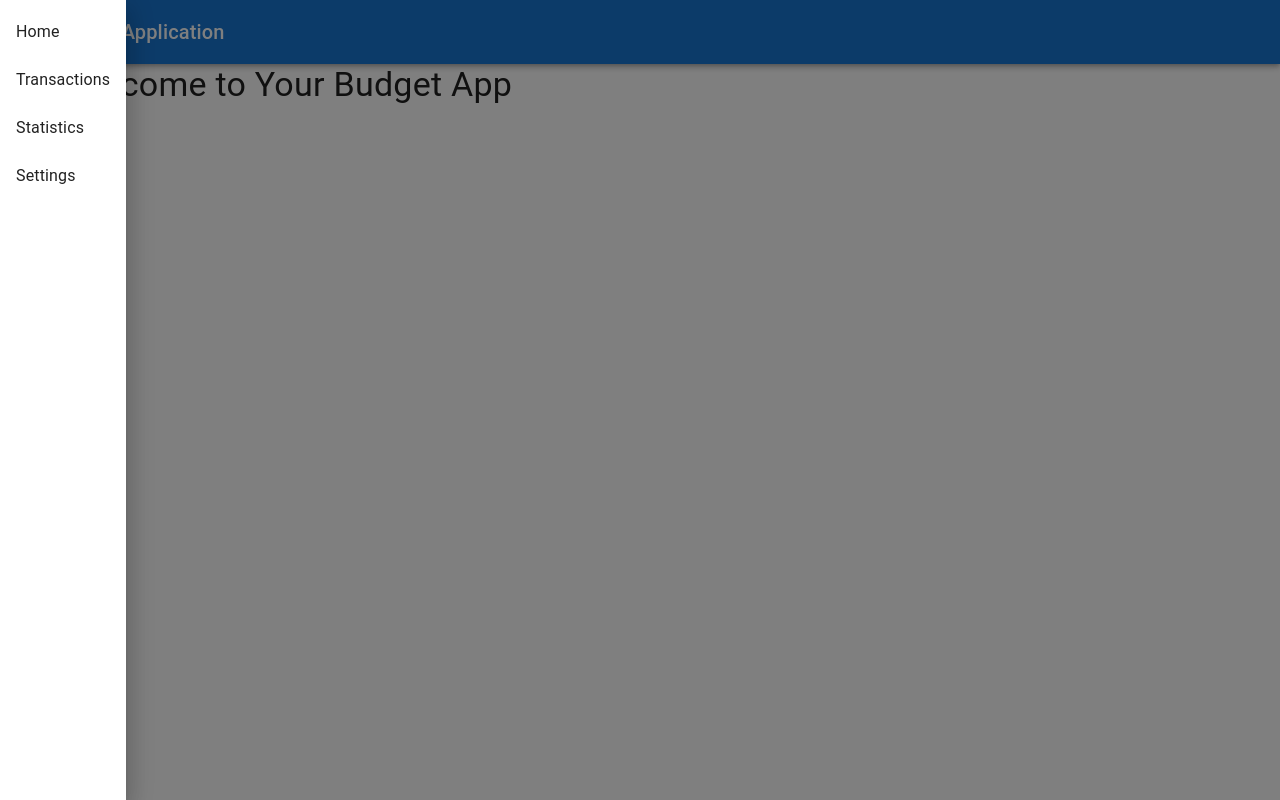
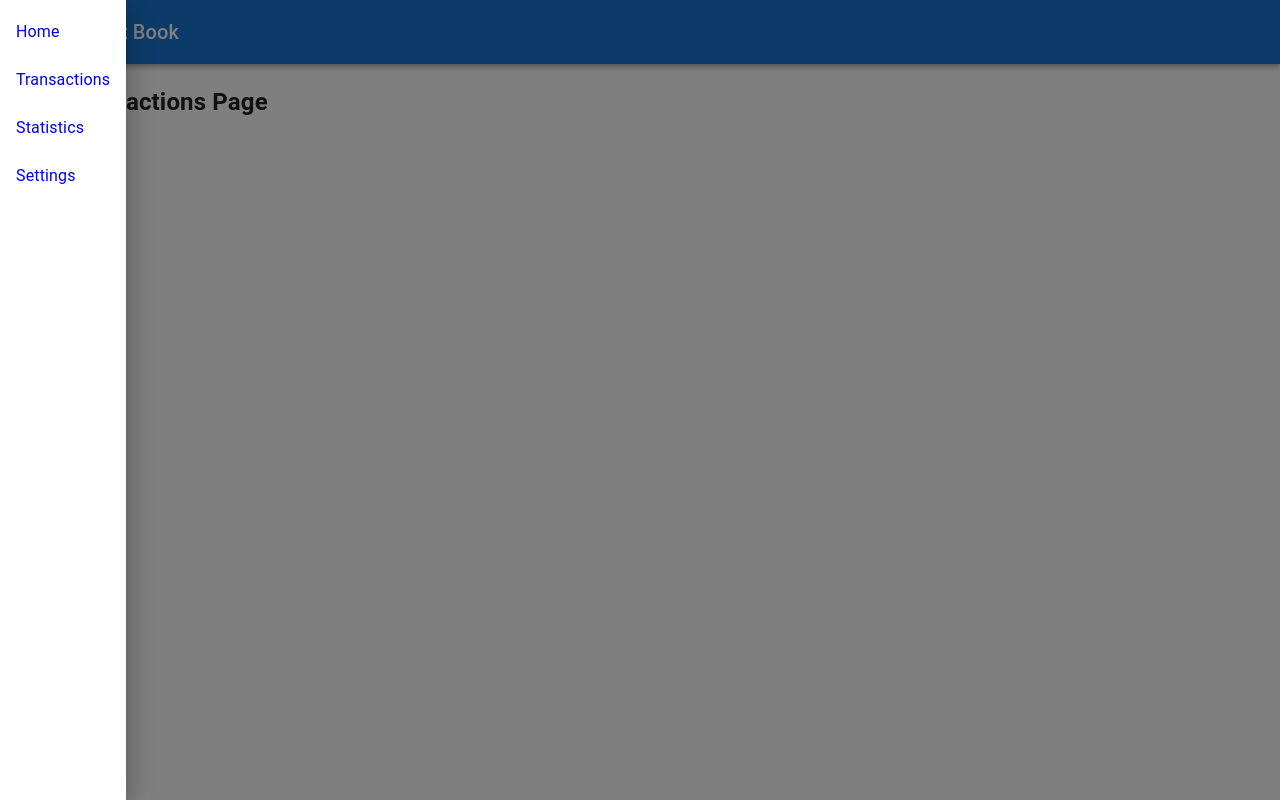
Before and after one commit to woojin18/abproject, a React (Create React App) app: page /transactions in a window 1280 px wide. Both pictures are taken after a click on the button "menu". Built offline with nearby package versions, Linux system fonts and the light colour scheme.

Commit message:
라우터 개념 추가

```diff
--- a/src/App.js
+++ b/src/App.js
@@ -1,9 +1,7 @@
 // src/App.jsx
 import React from 'react';
-import { Container, Typography } from '@mui/material';
-import { createTheme, ThemeProvider } from '@mui/material/styles';
-import CssBaseline from '@mui/material/CssBaseline';
-import Sidebar from './components/Sidebar';
+import { ThemeProvider, createTheme, CssBaseline } from '@mui/material';
+import Router from './Router';
 
 const theme = createTheme({
     palette: {
@@ -20,13 +18,7 @@ function App() {
     return (
         <ThemeProvider theme={theme}>
             <CssBaseline />
-            <Sidebar />
-            <Container>
-                <Typography variant="h4" gutterBottom>
-                    Welcome to Your Budget App
-                </Typography>
-                {/* 나머지 콘텐츠 */}
-            </Container>
+            <Router /> {/* App에서 Router만 호출하고 Layout은 Router 내부에서 처리합니다 */}
         </ThemeProvider>
     );
 }
--- /dev/null
+++ b/src/Router.jsx
@@ -0,0 +1,21 @@
+// src/Router.js
+import React from 'react';
+import { BrowserRouter as Router, Routes, Route } from 'react-router-dom';
+import Home from './pages/Home';
+import Transactions from './pages/Transactions';
+import Statistics from './pages/Statistics';
+import Layout from './components/Layout';
+
+function AppRouter() {
+    return (
+        <Router>
+            <Routes>
+                <Route path="/" element={<Layout><Home /></Layout>} />
+                <Route path="/transactions" element={<Layout><Transactions /></Layout>} />
+                <Route path="/statistics" element={<Layout><Statistics /></Layout>} />
+            </Routes>
+        </Router>
+    );
+}
+
+export default AppRouter;
--- a/src/components/Header.jsx
+++ b/src/components/Header.jsx
@@ -1,10 +1,15 @@
+// src/components/Header.jsx
 import React from 'react';
-import { AppBar, Toolbar, Typography } from '@mui/material';
+import { AppBar, Toolbar, Typography, IconButton } from '@mui/material';
+import MenuIcon from '@mui/icons-material/Menu';
 
-function Header() {
+function Header({ onMenuClick }) {
     return (
         <AppBar position="static">
             <Toolbar>
+                <IconButton edge="start" color="inherit" aria-label="menu" onClick={onMenuClick}>
+                    <MenuIcon />
+                </IconButton>
                 <Typography variant="h6">
                     Account Book
                 </Typography>
--- /dev/null
+++ b/src/components/Layout.jsx
@@ -0,0 +1,25 @@
+// src/components/Layout.jsx
+import React, { useState } from 'react';
+import { Container } from '@mui/material';
+import Header from './Header';
+import Sidebar from './Sidebar';
+
+function Layout({ children }) {
+    const [isDrawerOpen, setIsDrawerOpen] = useState(false);
+
+    const toggleDrawer = () => {
+        setIsDrawerOpen(!isDrawerOpen);
+    };
+
+    return (
+        <>
+            <Header onMenuClick={toggleDrawer} />
+            <Sidebar isDrawerOpen={isDrawerOpen} toggleDrawer={toggleDrawer} />
+            <Container>
+                {children}
+            </Container>
+        </>
+    );
+}
+
+export default Layout;
--- a/src/components/Sidebar.jsx
+++ b/src/components/Sidebar.jsx
@@ -1,45 +1,26 @@
 // src/components/Sidebar.jsx
-import React, { useState } from 'react';
-import { Drawer, List, ListItem, ListItemText, AppBar, Toolbar, Typography, IconButton } from '@mui/material';
-import MenuIcon from '@mui/icons-material/Menu';
+import React from 'react';
+import { Drawer, List, ListItem, ListItemText } from '@mui/material';
+import { Link } from 'react-router-dom';
 
-function Sidebar() {
-    const [isDrawerOpen, setIsDrawerOpen] = useState(false);
-
-    const toggleDrawer = () => {
-        setIsDrawerOpen(!isDrawerOpen);
-    };
-
+function Sidebar({ isDrawerOpen, toggleDrawer }) {
     return (
-        <>
-            <AppBar position="static">
-                <Toolbar>
-                    <IconButton edge="start" color="inherit" aria-label="menu" onClick={toggleDrawer}>
-                        <MenuIcon />
-                    </IconButton>
-                    <Typography variant="h6">
-                        Budget Application
-                    </Typography>
-                </Toolbar>
-            </AppBar>
-
         <Drawer anchor="left" open={isDrawerOpen} onClose={toggleDrawer}>
             <List>
-                    <ListItem button onClick={toggleDrawer}>
+                <ListItem button component={Link} to="/" onClick={toggleDrawer}>
                     <ListItemText primary="Home" />
                 </ListItem>
-                    <ListItem button onClick={toggleDrawer}>
+                <ListItem button component={Link} to="/transactions" onClick={toggleDrawer}>
                     <ListItemText primary="Transactions" />
                 </ListItem>
-                    <ListItem button onClick={toggleDrawer}>
+                <ListItem button component={Link} to="/statistics" onClick={toggleDrawer}>
                     <ListItemText primary="Statistics" />
                 </ListItem>
-                    <ListItem button onClick={toggleDrawer}>
+                <ListItem button component={Link} to="/settings" onClick={toggleDrawer}>
                     <ListItemText primary="Settings" />
                 </ListItem>
             </List>
         </Drawer>
-        </>
     );
 }
 
--- /dev/null
+++ b/src/pages/Home.jsx
@@ -0,0 +1,9 @@
+// src/pages/Home.js
+import React from 'react';
+import { Typography } from '@mui/material';
+
+function Home() {
+    return <Typography variant="h4">Welcome to Your Budget App</Typography>;
+}
+
+export default Home;
--- /dev/null
+++ b/src/pages/Statistics.jsx
@@ -0,0 +1,8 @@
+// src/pages/Statistics.jsx
+import React from 'react';
+
+function Statistics() {
+    return <h2>Statistics Page</h2>;
+}
+
+export default Statistics;
--- /dev/null
+++ b/src/pages/Transactions.jsx
@@ -0,0 +1,8 @@
+// src/pages/Transactions.jsx
+import React from 'react';
+
+function Transactions() {
+    return <h2>Transactions Page</h2>;
+}
+
+export default Transactions;
```
Lines whose indentation alone changed are shown as unchanged.
